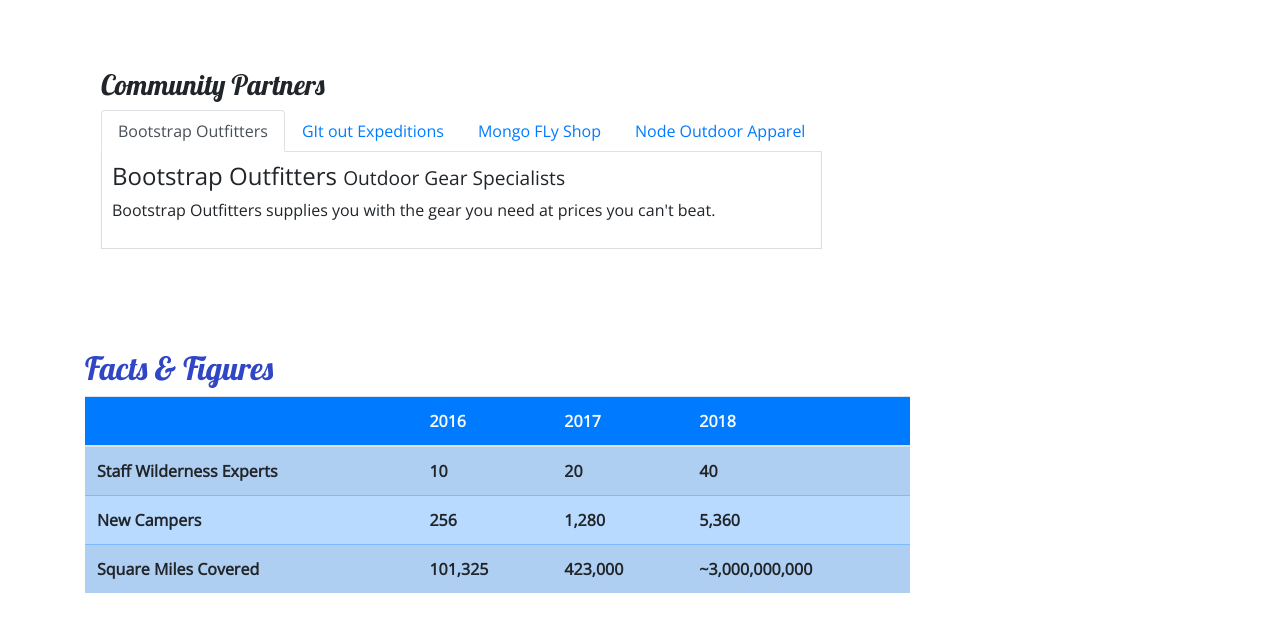
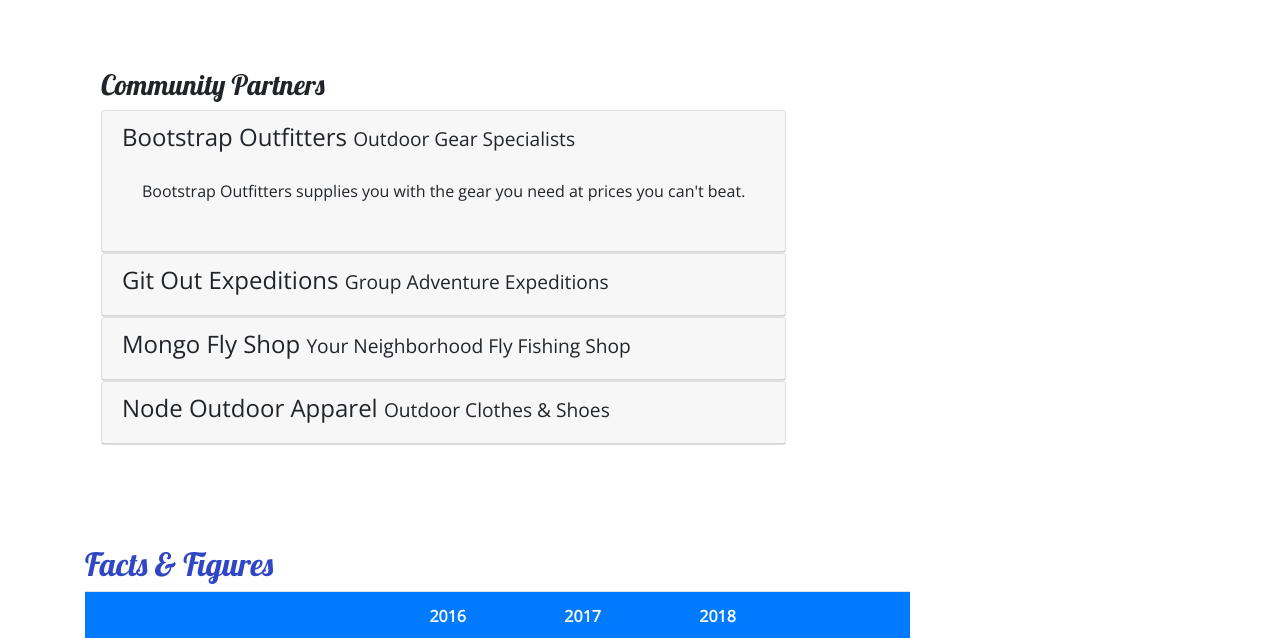
Before and after one commit to shwangbo80/nucampsite, a website: page aboutus.html in a window 1280 px wide. Shown: the part 910-1548 px from the top of the page. Drawn offline with nearby package versions, Linux system fonts and the light colour scheme.

Commit message:
Accordion

```diff
--- a/aboutus.html
+++ b/aboutus.html
@@ -115,61 +115,80 @@
             <div class="row row-content ml-3 mr-3">
                 <div class="col-12">
                     <h3>Community Partners</h3>
-                    <ul class="nav nav-tabs">
-                        <li class="nav-item"><a class="nav-link active" href="#bootstrap" role="tab"
-                                data-toggle="tab">Bootstrap
-                                Outfitters</a></li>
-                        <li class="nav-item"><a class="nav-link" href="#git" role="tab" data-toggle="tab">GIt out
-                                Expeditions</li></a>
-                        <li class="nav-item"><a class="nav-link" href="#mongo" role="tab" data-toggle="tab">Mongo
-                                FLy
-                                Shop</a></li>
-                        <li class="nav-item"><a class="nav-link" href="#node" role="tab" data-toggle="tab">Node
-                                Outdoor
-                                Apparel</a></li>
-                    </ul>
-                    <div class="tab-content">
-                        <div role="tabpanel" class="tab-pane fade show active" id="bootstrap">
+                    <div id="accordion">
+                        <div class="card">
+                            <div role="tab" class="card-header">
                                 <h4>
+                                    <a data-toggle="collapse" data-target="#bootstrap">
                                         Bootstrap Outfitters
                                         <small>Outdoor Gear Specialists</small>
+                                    </a>
                                 </h4>
+                                <div class="collapse show" id="bootstrap" data-parent="#accordion">
+                                    <div class="card-body">
                                         <p class="d-none d-sm-block">
                                             Bootstrap Outfitters supplies you with the gear you need
                                             at prices you can't beat.
                                         </p>
                                     </div>
-                        <div role="tabpanel" class="tab-pane fade" id="git">
+                                </div>
+                            </div>
+                        </div>
+
+                        <div class="card">
+                            <div role="tab" class="card-header">
                                 <h4>
+                                    <a data-toggle="collapse" data-target="#mongo">
                                         Git Out Expeditions
                                         <small>Group Adventure Expeditions</small>
+                                    </a>
                                 </h4>
+                                <div class="collapse" id="mongo" data-parent="#accordion">
+                                    <div class="card-body">
                                         <p class="d-none d-sm-block">
                                             Join Git Out Expeditions to explore new horizons with a
                                             group of other adventurers!
                                         </p>
                                     </div>
+                                </div>
+                            </div>
+                        </div>
 
-                        <div role="tabpanel" class="tab-pane fade" id="mongo">
+                        <div class="card">
+                            <div role="tab" class="card-header">
                                 <h4>
+                                    <a data-toggle="collapse" data-target="#git">
                                         Mongo Fly Shop
                                         <small>Your Neighborhood Fly Fishing Shop</small>
+                                    </a>
                                 </h4>
+                                <div class="collapse" id="git" data-parent="#accordion">
+                                    <div class="card-body">
                                         <p class="d-none d-sm-block">
                                             Need a new fishing pole, a tacklebox, or flies of all
                                             kinds? Stop by Mongo Fly Shop.
                                         </p>
                                     </div>
-
-                        <div role="tabpanel" class="tab-pane fade" id="node">
+                                </div>
+                            </div>
+                        </div>
+                        <div class="card">
+                            <div role="tab" class="card-header">
                                 <h4>
+                                    <a data-toggle="collapse" data-target="#node">
                                         Node Outdoor Apparel
                                         <small>Outdoor Clothes & Shoes</small>
+                                    </a>
                                 </h4>
+                                <div class="collapse" id="node" data-parent="#accordion">
+                                    <div class="card-body">
                                         <p class="d-none d-sm-block">
                                             From polar fleeces to swimsuits, hiking boots to waders,
                                             a visit to Node will be sure to get you covered.
                                         </p>
+                                    </div>
+                                </div>
+                            </div>
                         </div>
                     </div>
                 </div>
--- a/css/styles.css
+++ b/css/styles.css
@@ -37,8 +37,7 @@ header h2 {
     min-height: 200px;
 }
 
-.tab-content {
-    border: 1px solid #ddd;
-    border-top: none;
-    padding: 10px;
-}
+a, a:hover {
+    color: inherit;
+    text-decoration: none;
+  }
```
Lines whose indentation alone changed are shown as unchanged.
